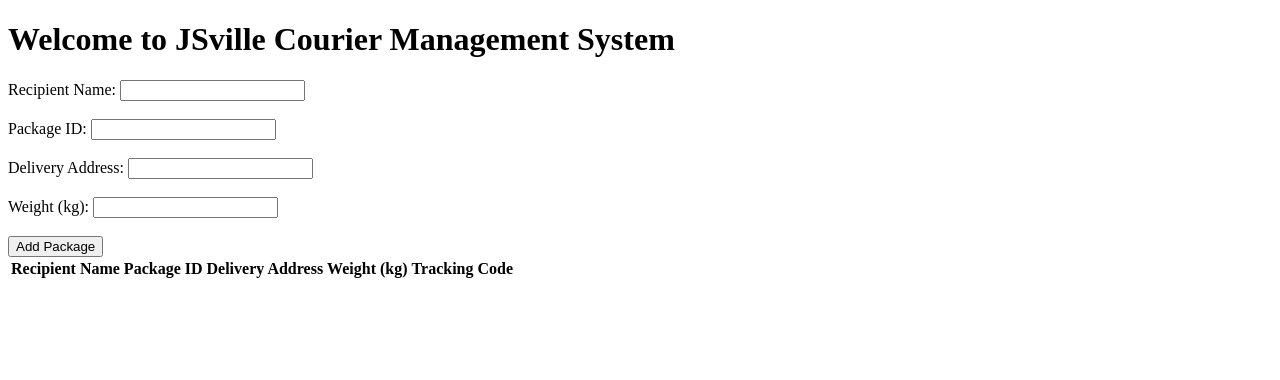
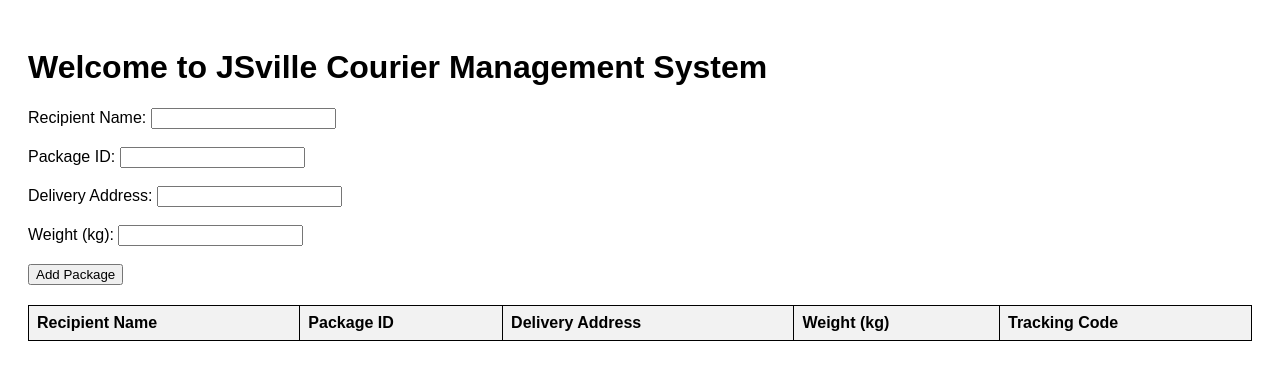
Before and after one commit to VladimirBroucek/webDevelopmentFinals, a plain HTML site: page index.html in a window 1280 px wide. Drawn offline with Linux system fonts and the light colour scheme.

Commit message:
added styles

```diff
--- a/index.html
+++ b/index.html
@@ -4,6 +4,31 @@
     <meta charset="UTF-8">
     <meta name="viewport" content="width=device-width, initial-scale=1.0">
     <title>JSville Courier Management System</title>
+    <style>
+        body {
+            font-family: Arial, sans-serif;
+            padding: 20px;
+        }
+        table {
+            width: 100%;
+            border-collapse: collapse;
+            margin-top: 20px;
+        }
+        table, th, td {
+            border: 1px solid black;
+        }
+        th, td {
+            text-align: left;
+            padding: 8px;
+        }
+        th {
+            background-color: #f2f2f2;
+        }
+        .error {
+            color: red;
+            margin-top: 10px;
+        }
+    </style>
 </head>
 <body>
 <h1>Welcome to JSville Courier Management System</h1>
```
